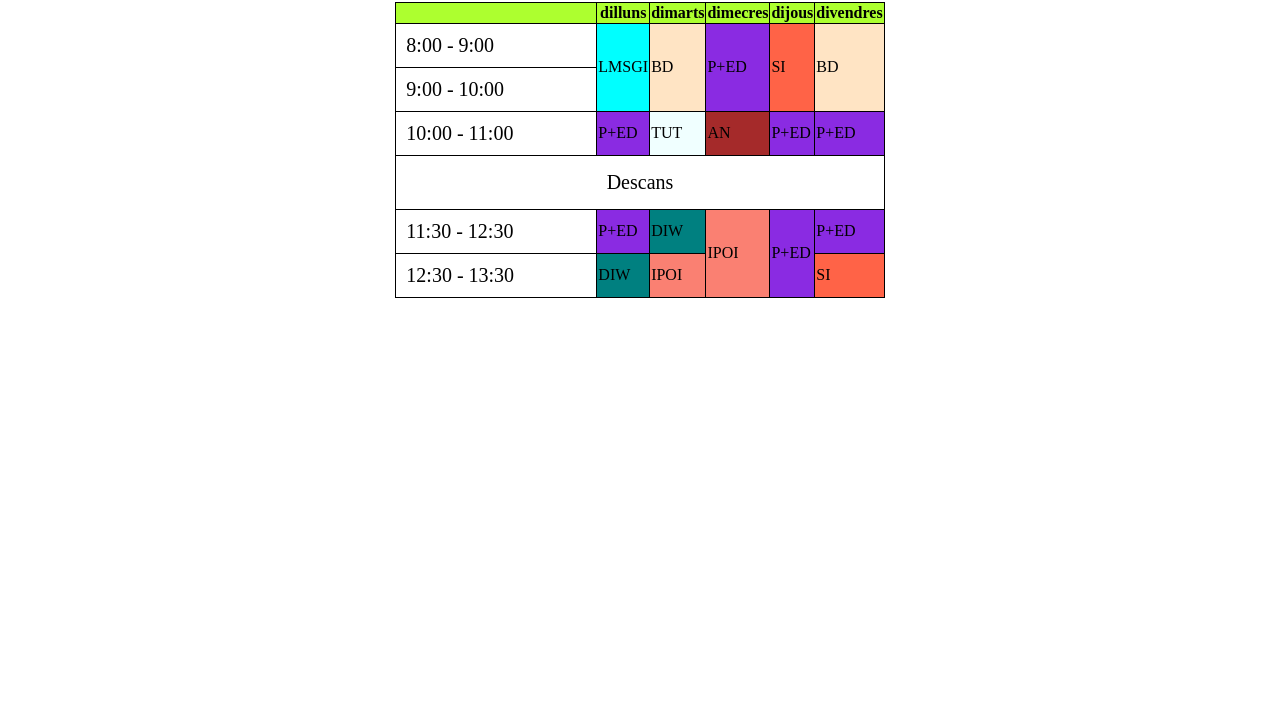
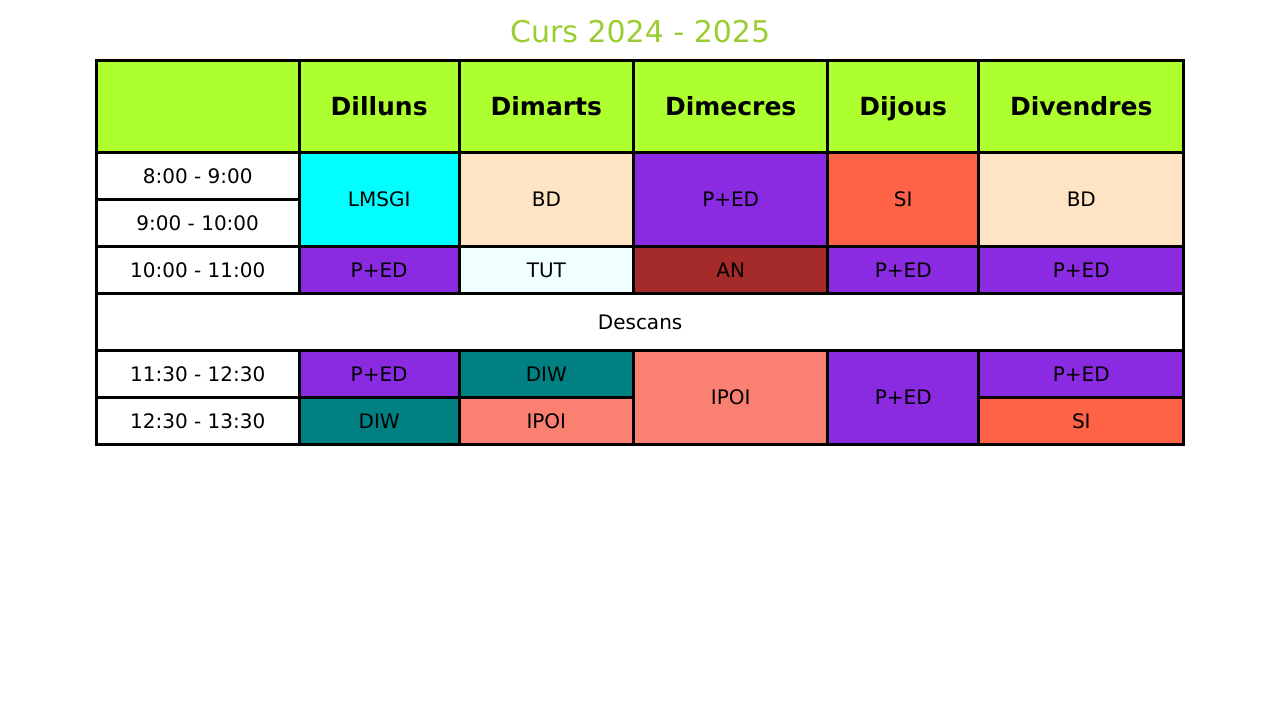
Before and after one commit to LluisNoval/LMSGI_P2, a plain HTML site: page horari.html in a window 1280 px wide. Shown: the part 96-800 px from the top of the page. Drawn offline with Linux system fonts and the light colour scheme.

Commit message:
Final activitat 4

```diff
--- a/horari.css
+++ b/horari.css
@@ -1,11 +1,16 @@
+body{
+  font-family: Verdana, Geneva, Tahoma, sans-serif;
+}
 h1{
   color: cornflowerblue;
   font-weight: bold;
   text-align: center;
+  font-size: 40px;
 }
 caption{
   color: yellowgreen;
-    size: 25px;
+  font-size: 30px;
+  padding: 10px;
 }
 th{
   size: 100px;
@@ -14,11 +19,12 @@ th{
   font-weight: bold;
 }
 table, th, td {
-    border: 1px solid black;
+  border: 3px solid black;
   border-collapse: collapse;
   }
 table{
-    margin:auto
+  margin:auto;
+  text-align: center;
   }
 .LMSGI{
   background-color: aqua;
@@ -54,3 +60,10 @@ table{
   padding: 10px;
   width: 180px;
 }
+.Dies{
+  padding: 30px;
+  font-size: 25px;
+}
+td:not(.Hores){
+  font-size: 20px;
+}
--- a/horari.html
+++ b/horari.html
@@ -13,12 +13,12 @@
     <table>
         <caption>Curs 2024 - 2025</caption>
         <tr>
-            <th></th>
-            <th>dilluns</th>
-            <th>dimarts</th>
-            <th>dimecres</th>
-            <th>dijous</th>
-            <th>divendres</th>
+            <th class="Dies"></th>
+            <th class="Dies">Dilluns</th>
+            <th class="Dies">Dimarts</th>
+            <th class="Dies">Dimecres</th>
+            <th class="Dies">Dijous</th>
+            <th class="Dies">Divendres</th>
         </tr>
         <tr>
             <td class="Hores">8:00 - 9:00</td>
```
Lines whose indentation alone changed are shown as unchanged.
